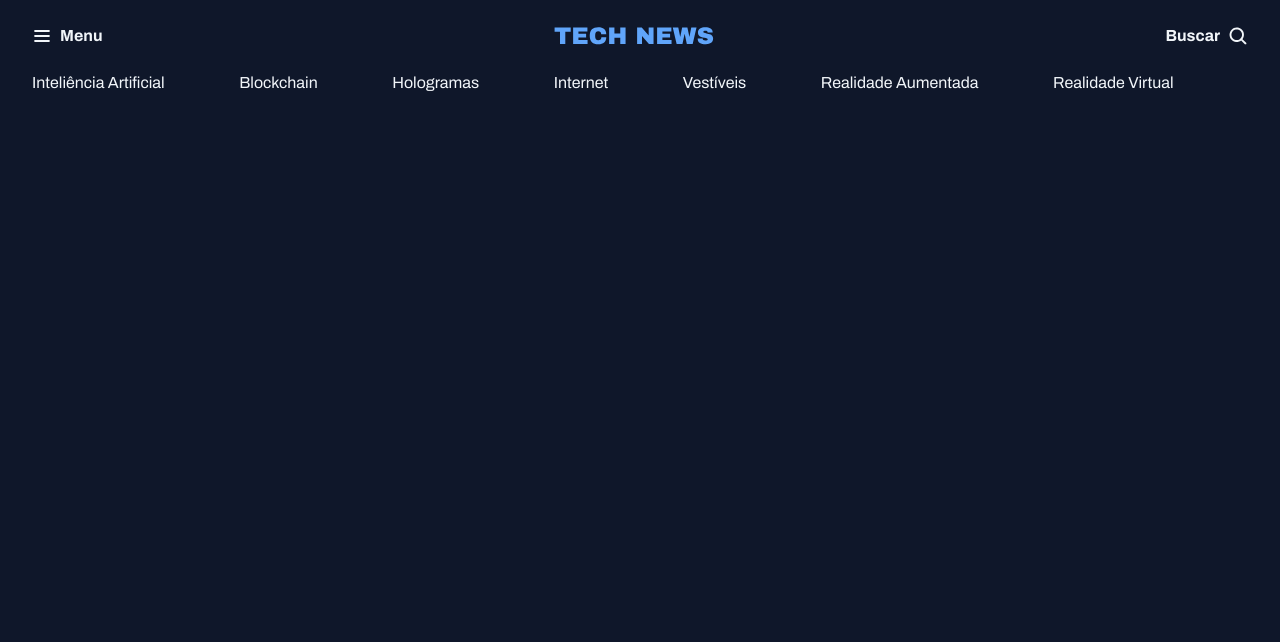
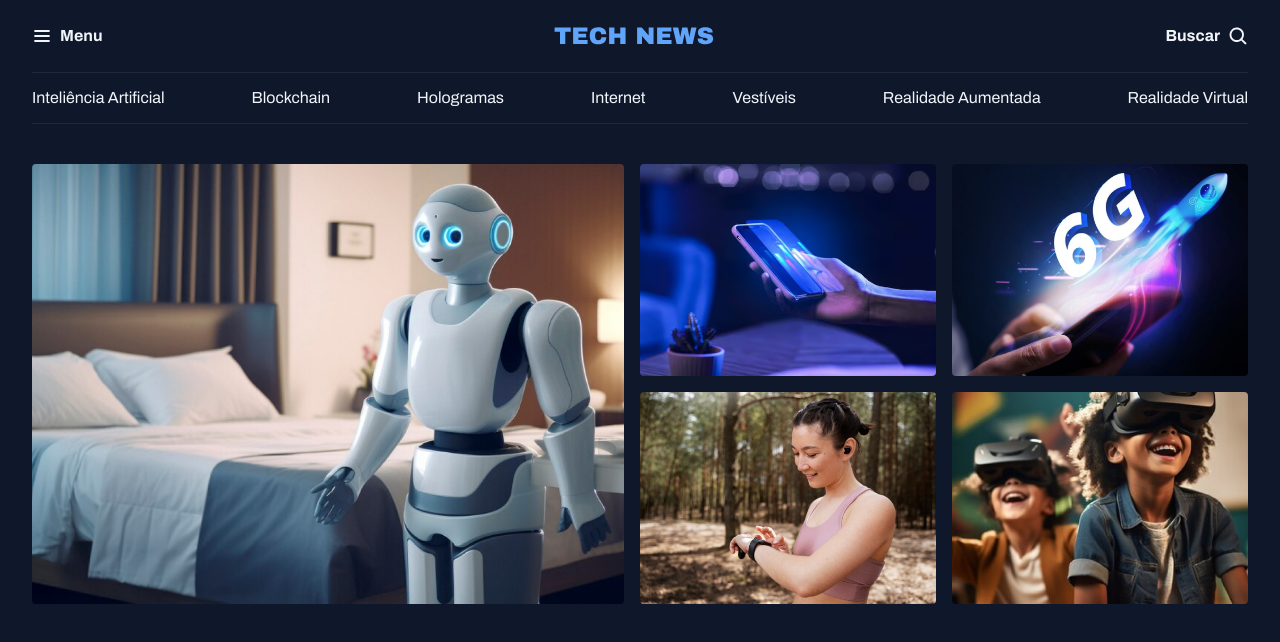
Before and after one commit to edsonrosadev/portal-noticias, a plain HTML site: page index.html in a window 1280 px wide. Drawn offline with Linux system fonts and the light colour scheme.

Commit message:
estruturando os grids

```diff
--- a/index.html
+++ b/index.html
@@ -27,7 +27,7 @@
         <img src="assets/icon/MagnifyingGlass.svg" alt="ícone de lupa para pesquisa">
       </div>
     </nav>
-    <nav id="secundary" class="grid grid-flow-col">
+    <nav id="secondary" class="grid grid-flow-col">
       <a href="#">Inteliência Artificial</a>
       <a href="#">Blockchain</a>
       <a href="#">Hologramas</a>
@@ -37,5 +37,32 @@
       <a href="#">Realidade Virtual</a>
     </nav>
   </header>
+
+  <main class="grid container">
+    <section id="featured" class="grid grid-flow-col gap-16">
+      <div>
+        <img src="assets/images/Image 01.png" alt="">
+      </div>
+
+      <div class="grid grid-cols-2 gap-16">
+        <div>
+          <img src="assets/images/Image 02.png" alt="">
+        </div>
+
+        <div>
+          <img src="assets/images/Image 03.png" alt="">
+        </div>
+
+        <div>
+          <img src="assets/images/Image 04.png" alt="">
+        </div>
+
+        <div>
+          <img src="assets/images/Image 05.png" alt="">
+        </div>
+
+      </div>
+    </section>
+  </main>
 </body>
 </html>
--- a/styles/global.css
+++ b/styles/global.css
@@ -41,17 +41,16 @@ h1, h2, h3 {
   font: inherit;
 }
 
+img {
+  max-width: 100%;
+}
+
 .container {
   max-width: 1280px;
   padding-inline: 32px;
   margin-inline: auto;
 }
 
-/* utility-first */
-.grid {
-  display: grid;
+main {
+  margin-top: 40px;
 }
-
-.grid-flow-col {
-  grid-auto-flow: column;
-}
--- a/styles/index.css
+++ b/styles/index.css
@@ -1,2 +1,4 @@
 @import url(global.css);
+@import url(utility.css);
 @import url(header.css);
+@import url(sections.css);
--- /dev/null
+++ b/styles/sections.css
@@ -0,0 +1,7 @@
+#featured {
+  img {
+    height: 100%;
+    object-fit: cover;
+    border-radius: 4px;
+  }
+}
--- /dev/null
+++ b/styles/utility.css
@@ -0,0 +1,16 @@
+/* utility-first */
+.grid {
+  display: grid;
+}
+
+.grid-flow-col {
+  grid-auto-flow: column;
+}
+
+.grid-cols-2 {
+  grid-template-columns: 1fr 1fr;
+}
+
+.gap-16 {
+  gap: 16px;
+}
```
